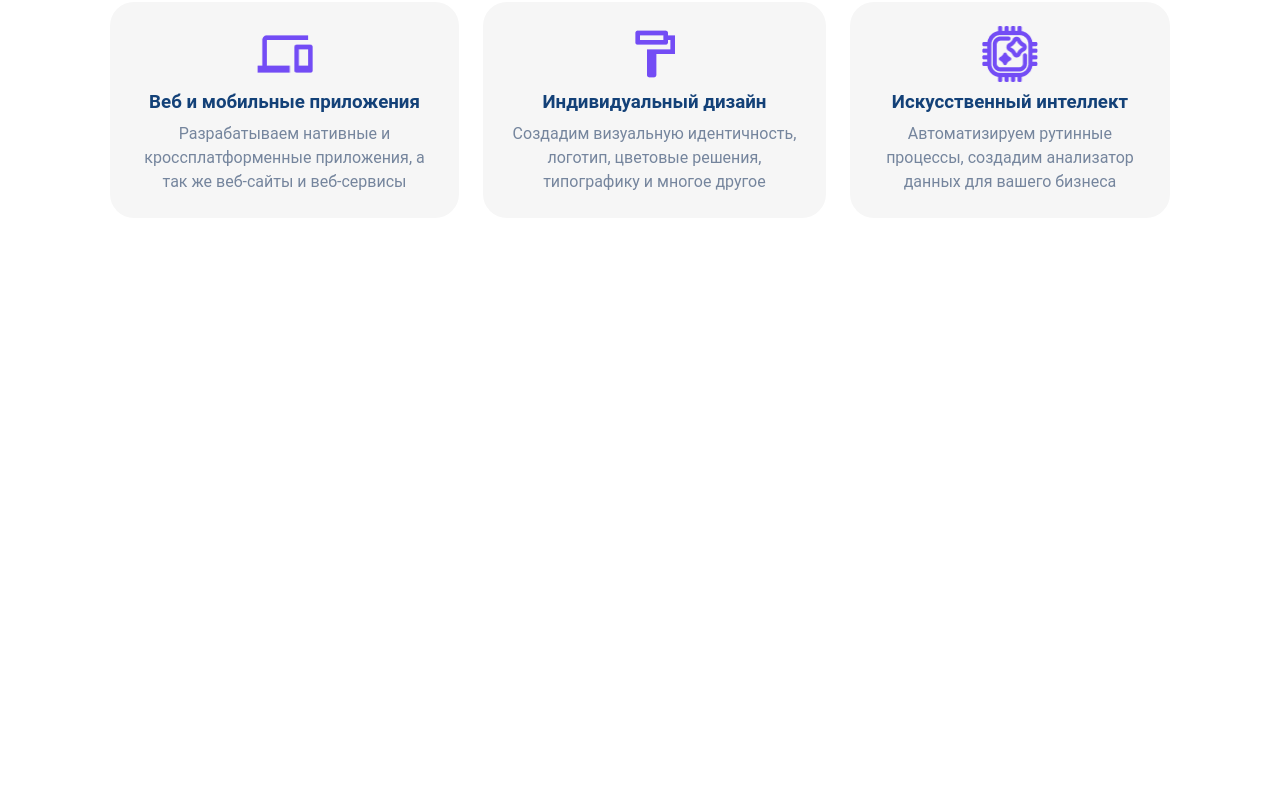
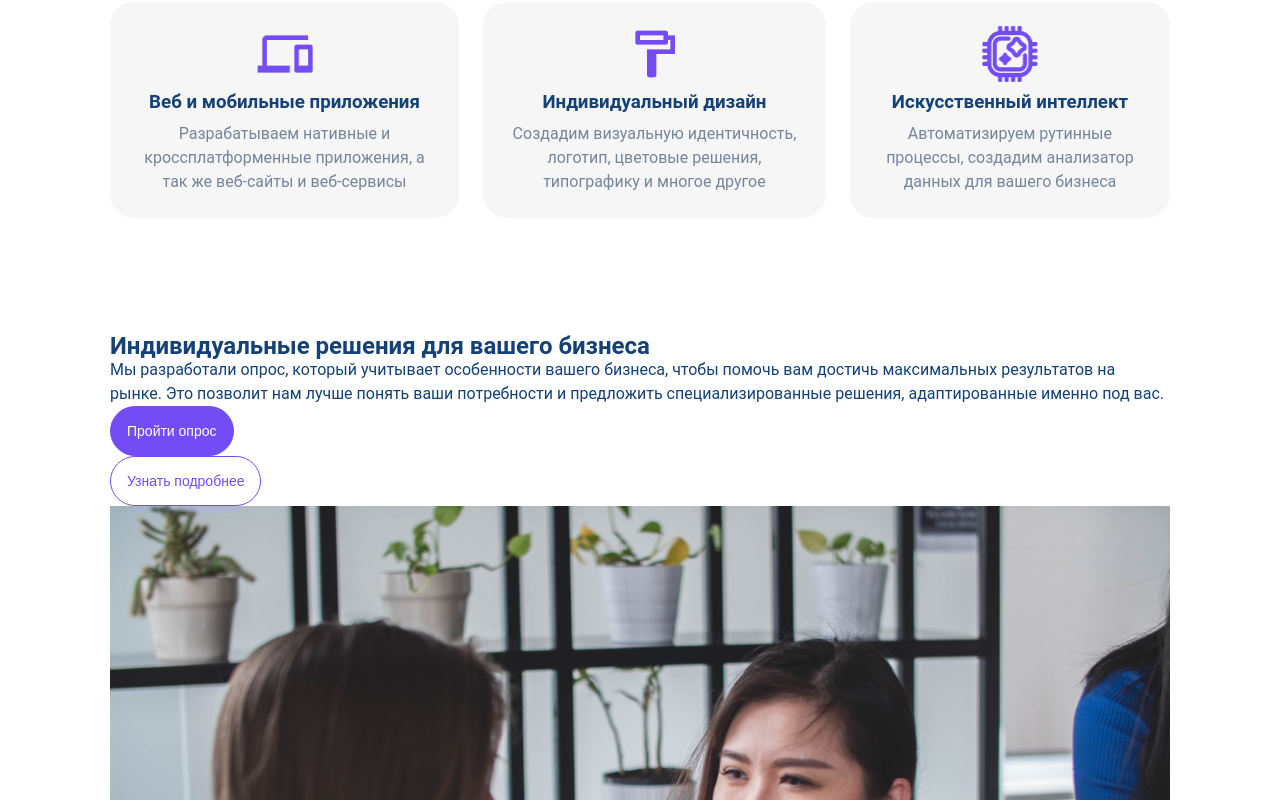
Before and after one commit to masha-masha/digital-design-company, a React (Vite) app: page / in a window 1280 px wide. Shown: the part 2000-2800 px from the top of the page. Before the commit the page ends 2334 px from the top, so only its background shows below. Built offline with nearby package versions, Linux system fonts and the light colour scheme.

Commit message:
component Survey has been created and HTML has been added for it

```diff
--- a/src/App.jsx
+++ b/src/App.jsx
@@ -2,6 +2,7 @@ import Header from "./components/Header/Header";
 import HeroSection from "./components/HeroSection/HeroSection";
 import Companies from "./components/Companies/Companies";
 import Services from "./components/Services/Services";
+import Survey from "./components/Survey/Survey";
 
 function App() {
 
@@ -13,6 +14,7 @@ function App() {
     <HeroSection/>
     <Companies/>
     <Services/>
+    <Survey/>
     </main>
     </>
   )
--- /dev/null
+++ b/src/components/Survey/Survey.jsx
@@ -0,0 +1,28 @@
+import "./Survey.css";
+
+const Survey = () => {
+ return (
+  <div className="survey">
+   <div className="survey-content container">
+    <div>
+     <h2 className="survey-title">Индивидуальные решения для вашего бизнеса</h2>
+     <p className="survey-description">
+      Мы разработали опрос, который учитывает особенности вашего бизнеса, чтобы
+      помочь вам достичь максимальных результатов на рынке. Это позволит нам
+      лучше понять ваши потребности и предложить специализированные решения,
+      адаптированные именно под вас.
+     </p>
+     <div className="survey-actions">
+        <button className="button button--primary">Пройти опрос</button>
+        <button className="button">Узнать подробнее</button>
+     </div>
+    </div>
+    <div>
+        <img src="/images/survey.png" alt="survey image" />
+    </div>
+   </div>
+  </div>
+ );
+};
+
+export default Survey;
--- a/src/index.css
+++ b/src/index.css
@@ -83,9 +83,8 @@ img {
   font-weight: var(--text-medium);
   background-color: var(--color-white);
   color: var(--color-primary);
-  border: 1px solid var(--color-white);
+  border: 1px solid var(--color-primary);
   padding: var(--spacing-base);
-  margin-left: auto;
   border-radius: 25px;
   transition: all 0.3s ease-in-out;
 }
```
Also changed, not shown: public/images/survey.png (added), src/components/Survey/Survey.css (added).
